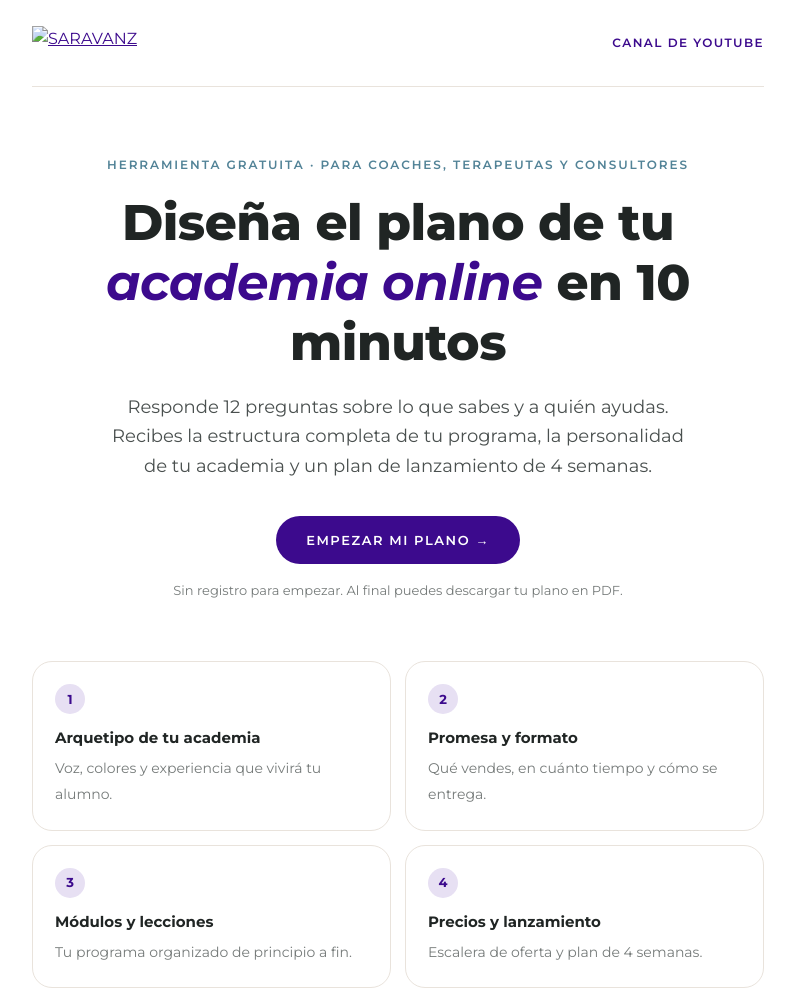
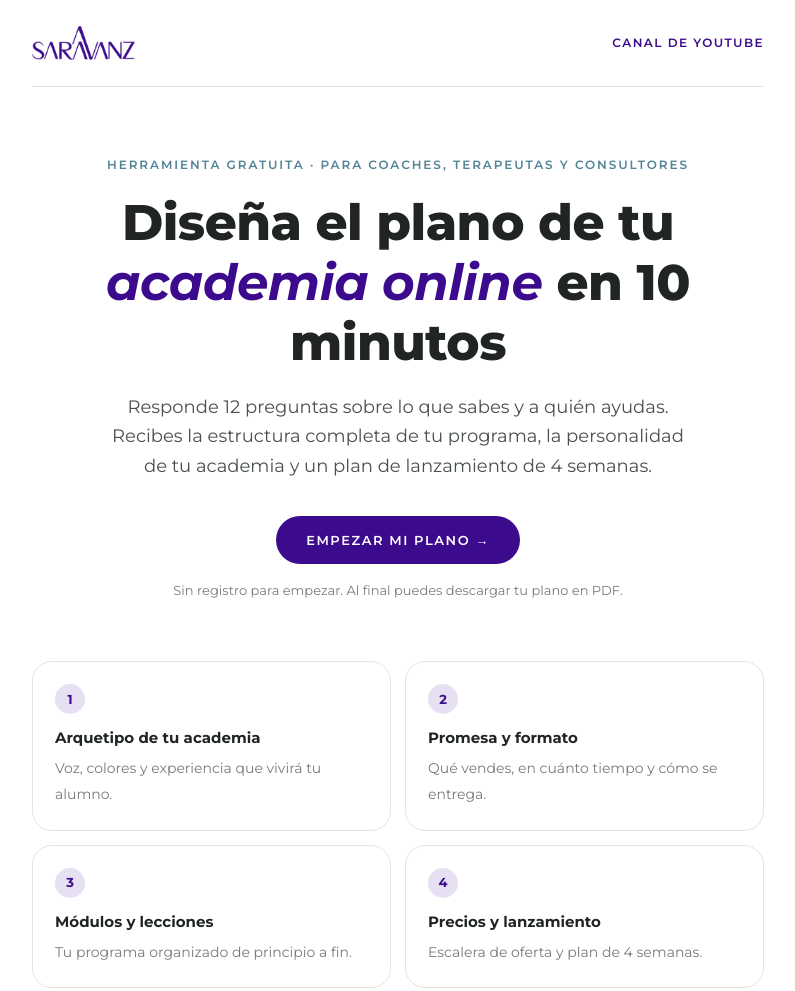
Before and after one commit to bysaravanz/elevanz, a plain HTML site: page arquitecto-academia/index.html in a window 1280 px wide. Shown: the top 991 px of the page, without its empty margins (242-1037 px from the left). Drawn offline with Linux system fonts and the light colour scheme.

Commit message:
Load logo from file and ship deployed version
Co-Authored-By: Claude Sonnet 5.5 <noreply@anthropic.com>
Claude-Session: https://claude.ai/code/session_015dEN7cKRjG2bYeqQ2mewwN

```diff
--- a/arquitecto-academia/index.html
+++ b/arquitecto-academia/index.html
@@ -151,7 +151,7 @@ footer img{height:22px;display:block;margin:0 auto 10px;opacity:.9}
 
 <div class="wrap">
   <header class="top">
-    <a href="https://saravanz.com" aria-label="SARAVANZ"><img class="logo" id="brand" alt="SARAVANZ" src="__LOGO_DATA_URI__"></a>
+    <a href="https://saravanz.com" aria-label="SARAVANZ"><img class="logo" id="brand" alt="SARAVANZ" src="logo-saravanz.png"></a>
     <a class="no-print toplink" id="ytLink" href="#" target="_blank" rel="noopener">Canal de YouTube</a>
   </header>
 
```
Also changed, not shown: arquitecto-academia/logo-saravanz.png (added), 1 other file.
